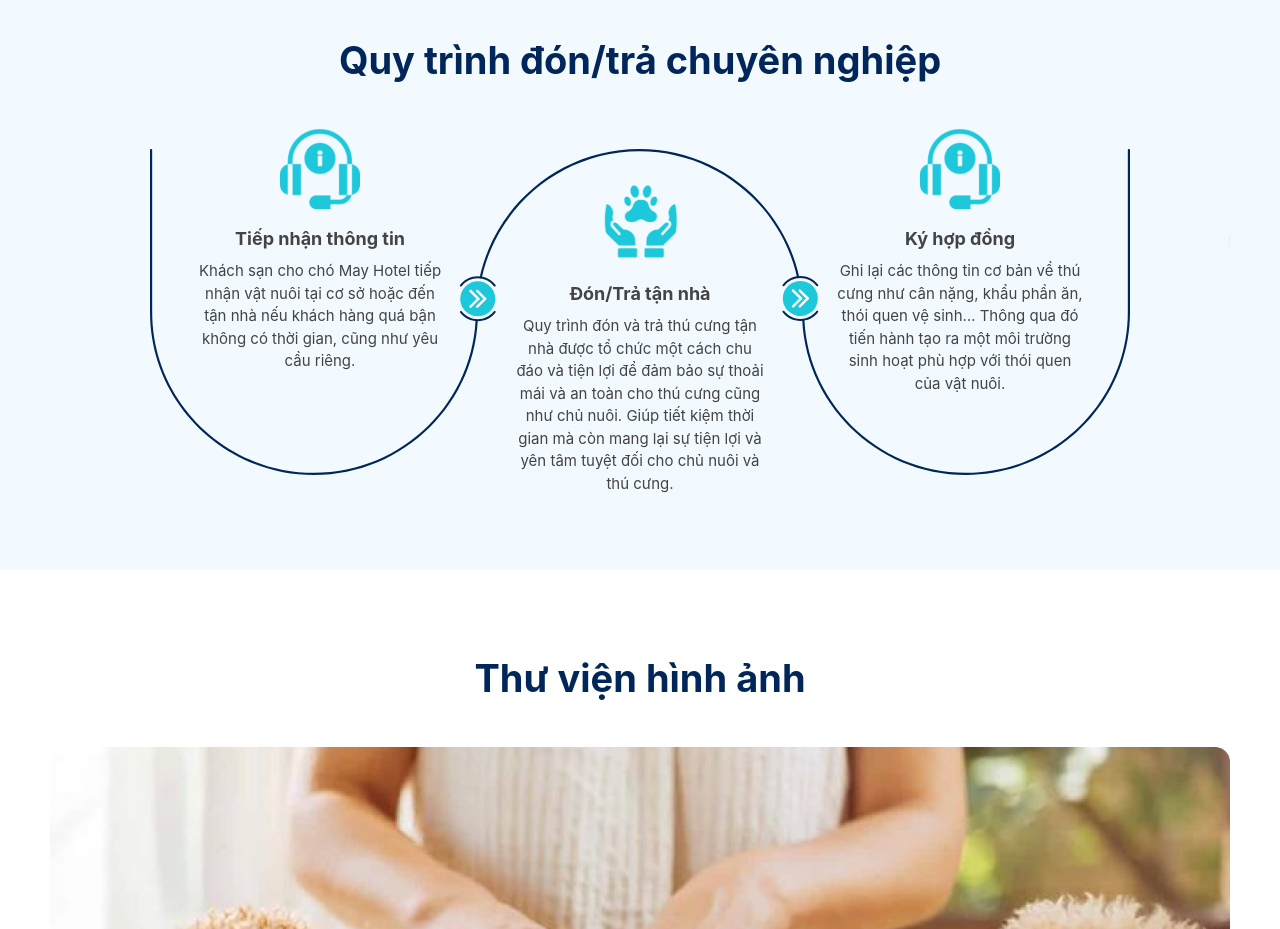
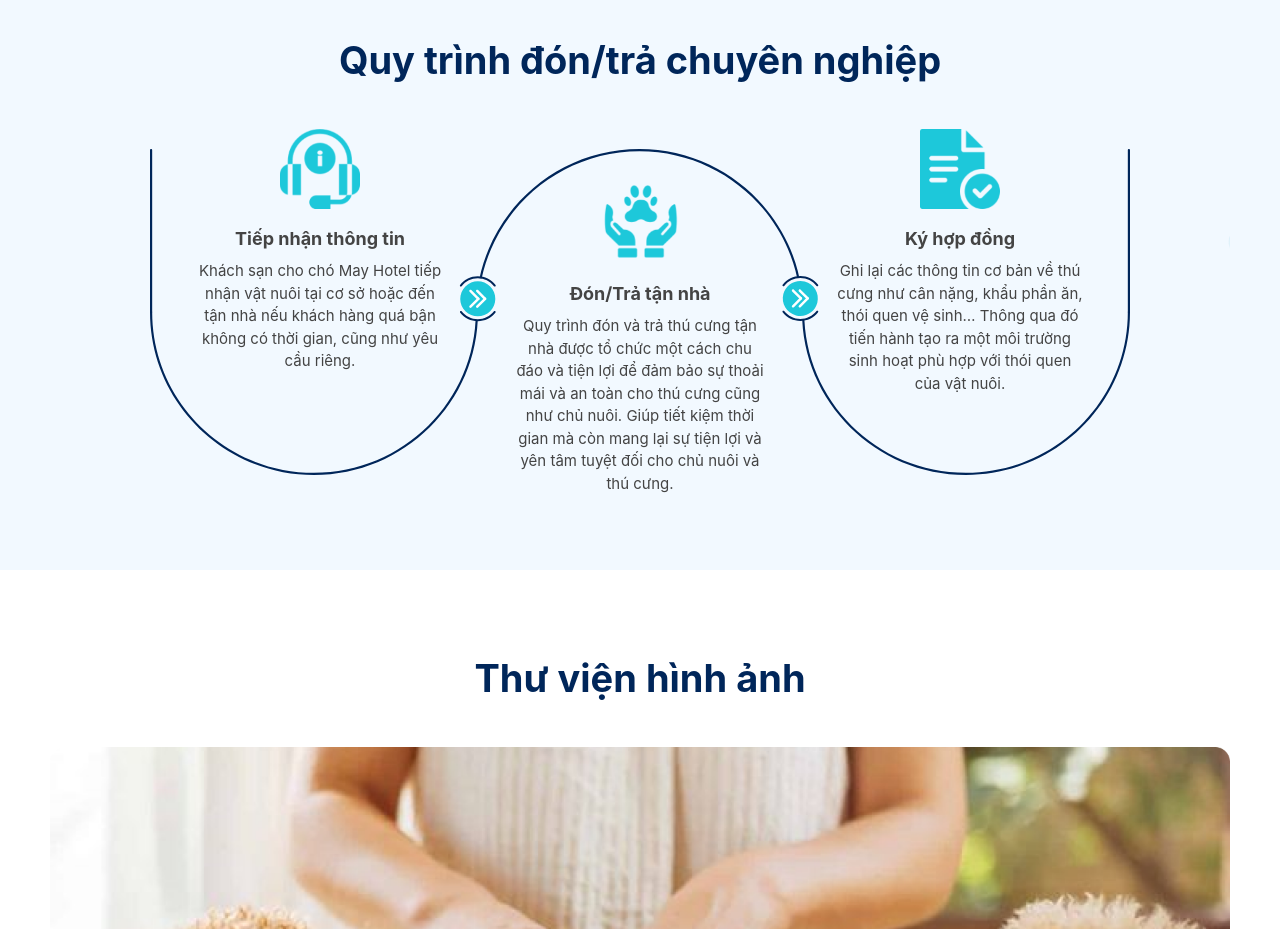
Before and after one commit to ngothanhbinh204/pet, a plain HTML site: page index.html in a window 1280 px wide. Shown: the part 2800-3729 px from the top of the page. Drawn offline with nearby package versions, Linux system fonts and the light colour scheme.

Commit message:
Update index.html

```diff
--- a/index.html
+++ b/index.html
@@ -652,7 +652,7 @@
                         </div>
                         <div class="card-dontra md:max-w-[170px] lg:max-w-[248px]">
                             <div class="inner flex flex-col justify-center items-center gap-4">
-                                <img class="max-w-[80px]" src="img/headphones 1.png" alt="">
+                                <img class="max-w-[80px]" src="img/contract.png" alt="">
                                 <div class="flex flex-col">
                                     <p class="text-lg text-neu1 leading-[150%] text-center font-bold mb-2">Ký hợp đồng
                                     </p>
```
